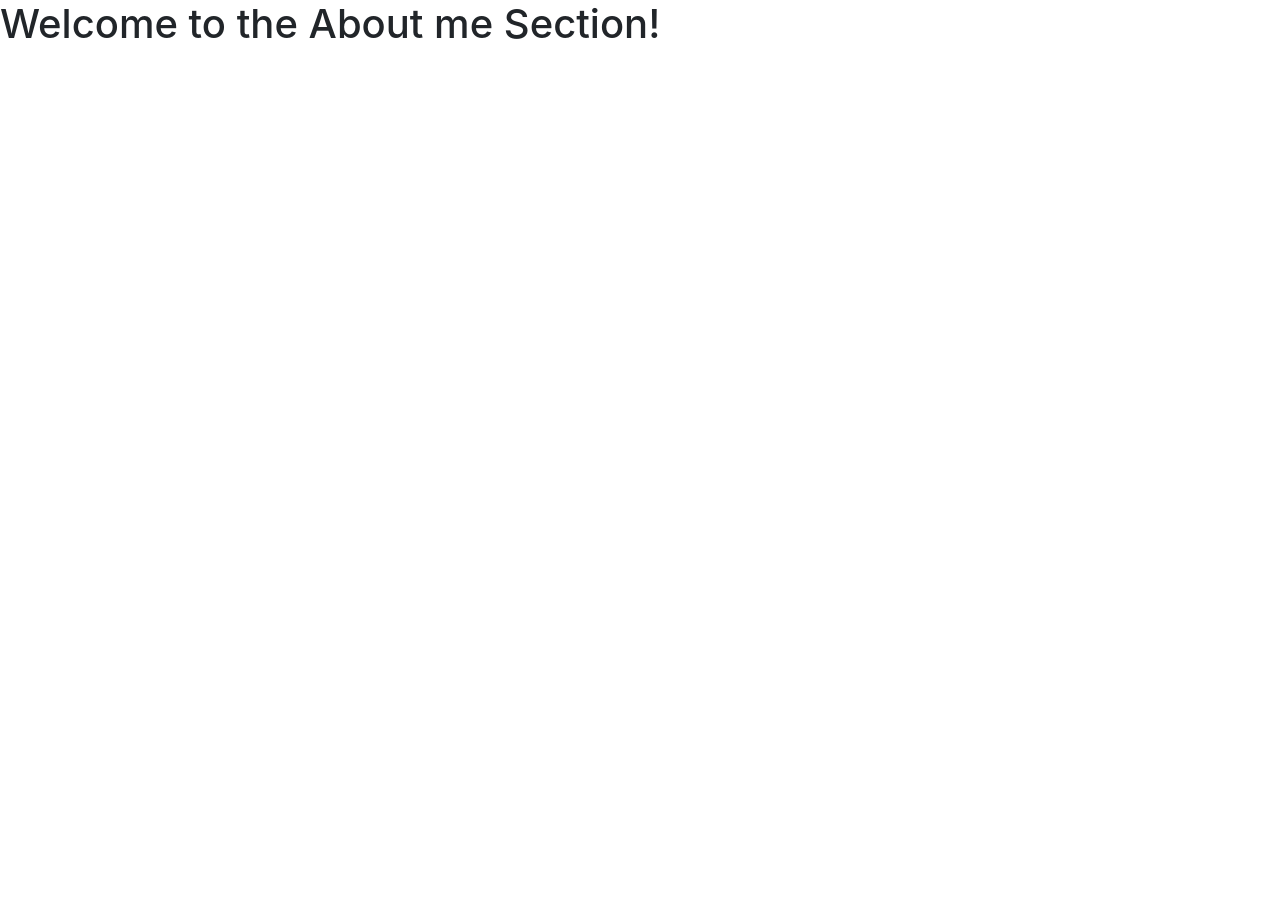
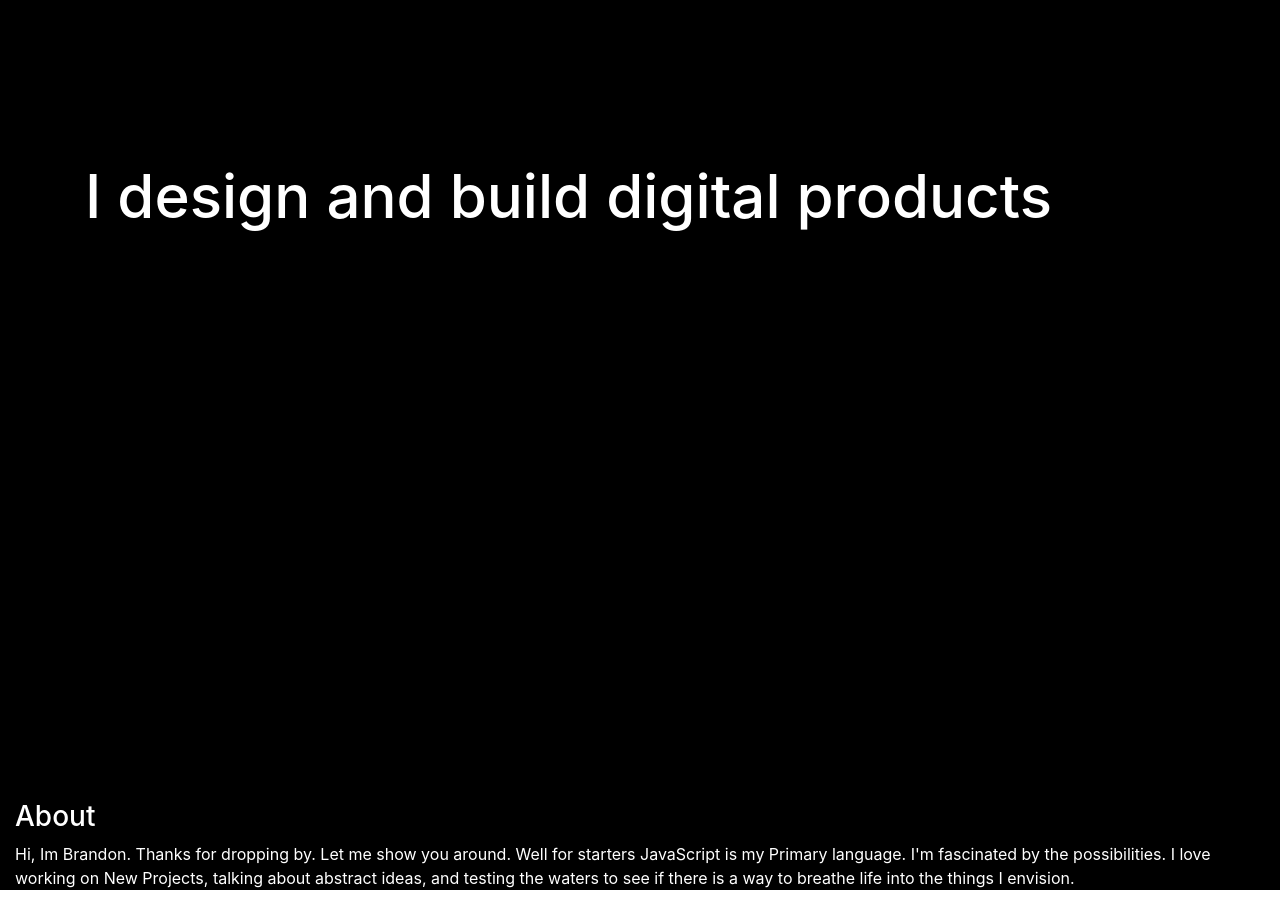
Before and after one commit to BrandonGrayson/test-portfolio, a React (Create React App) app: page /about in a window 1280 px wide. Before the commit the page ends 800 px from the top, so only its background shows below. Built offline with nearby package versions, Linux system fonts and the light colour scheme.

Commit message:
added introduction to about me section

```diff
--- a/public/index.html
+++ b/public/index.html
@@ -2,6 +2,8 @@
 <html lang="en">
   <head>
     <meta charset="utf-8" />
+
+    <!-- Icon on web tab -->
     <link rel="icon" href="%PUBLIC_URL%/favicon.ico" />
     <meta name="viewport" content="width=device-width, initial-scale=1" />
     <meta name="theme-color" content="#000000" />
@@ -24,7 +26,7 @@
       work correctly both with client-side routing and a non-root public URL.
       Learn how to configure a non-root public URL by running `npm run build`.
     -->
-    <title>React App</title>
+    <title>Brandon Grayson</title>
   </head>
   <body>
     <noscript>You need to enable JavaScript to run this app.</noscript>
--- a/src/App.js
+++ b/src/App.js
@@ -4,6 +4,7 @@ import Portfolio from "../src/components/Portfolio"
 import Contact from "../src/components/Contact"
 import './App.css';
 import 'bootstrap/dist/css/bootstrap.min.css';
+import "./styles/hello.css"
 import {
   BrowserRouter as Router,
   Switch,
--- a/src/components/About.js
+++ b/src/components/About.js
@@ -1,9 +1,23 @@
 import React from "react"
 import "../styles/hello.css"
 
+
 const About = () => {
     return (
-        <h1>Welcome to the About me Section!</h1>
+        <div className='container col-xs-12 col-sm-12 col-md-12 col-lg-12'>
+            <div className='container hero'>
+            <h1 className='txt'>I design and build digital products</h1>
+            </div>
+
+
+            <div>
+                <h3 className='aboutTxt' >About</h3>
+
+                <p className='aboutTxt'>Hi, Im Brandon. Thanks for dropping by. Let me show you around. Well for starters JavaScript is my Primary language. I'm fascinated by the possibilities. I love working on New Projects, talking about abstract ideas, and testing the waters to see if there is a way to breathe life into the things I envision. </p>
+            </div>
+
+
+        </div>
     )
 }
 
--- a/src/components/hello.js
+++ b/src/components/hello.js
@@ -1,5 +1,4 @@
 import React from "react";
-import "../styles/hello.css"
 import { Link } from "react-router-dom"
 
 const styles = {
@@ -17,6 +16,9 @@ const styles = {
     link: {
         color: "red",
         fontSize: "100px",
+        borderBottom: "none"
+    },
+    decorate: {
         textDecoration: "none"
     }
 
@@ -25,11 +27,11 @@ const styles = {
 const Hello = () => {
     return (
         <div className='container hero d-flex flex-row justify-content-center col-sm-12 col-md-12 col-lg-12 col-xl-12' style={styles.hero}>
+
             <div className='flex-column' style={styles.el}>
-
-              <Link  to='/about' ><h1 style={styles.font}>Hello.</h1></Link>
-                < Link to='/portfolio' ><h1 className='mt-5' style={styles.link} >I Am</h1></Link>
-                <Link to='/contact' ><h1 className='mt-5' style={styles.link}>Brandon</h1></Link>
+              <Link style={styles.decorate}   to='/about' ><h1 style={styles.font}>Hello.</h1></Link>
+                < Link style={styles.decorate}   to='/portfolio' ><h1 className='mt-5' style={styles.link} >I Am</h1></Link>
+                <Link style={styles.decorate} to='/contact' ><h1 className='mt-5' style={styles.link}>Brandon</h1></Link>
             </div>
 
             <img src="./img/Brandon_cropped.jpg" class="img-thumbnail ml-5" alt="P" style={{ 'maxWidth': '250px', 'maxHeight': '300px', 'marginTop': '30vh' }} />
--- a/src/styles/hello.css
+++ b/src/styles/hello.css
@@ -1,3 +1,23 @@
-body {
+.container {
     background: black;
+    height: 100%;
+    min-height: 100vh;
 }
+
+.txt{
+    font-size: 60px;
+    color: white;
+    padding-top: 20vh;
+}
+
+.hero {
+
+}
+
+.about {
+    color: white;
+}
+
+.aboutTxt {
+    color: white;
+}
```
